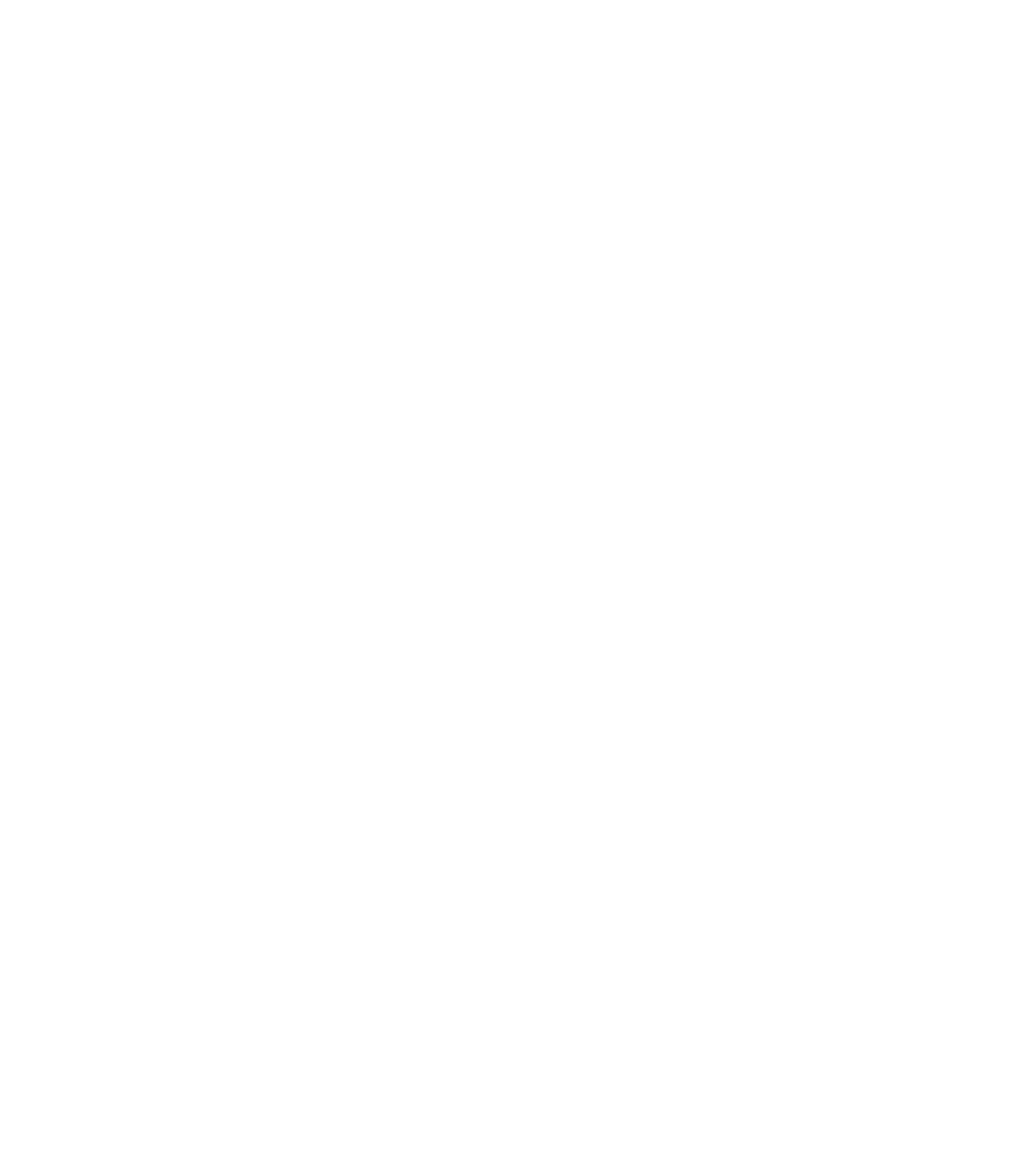
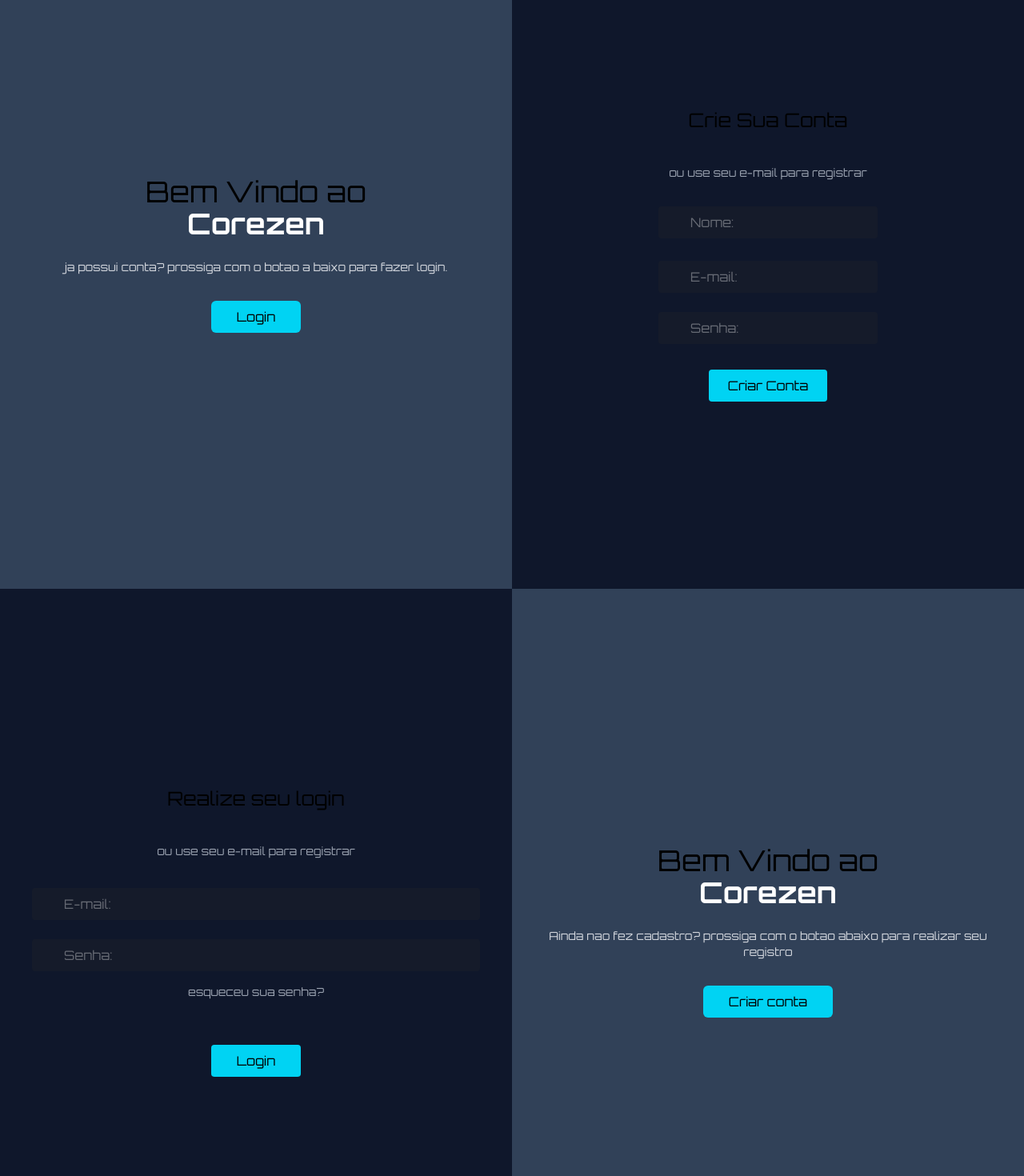
Before and after one commit to JonathanDamascenoBR/Corezen, a React (Vite) app: page / in a window 1280 px wide. Shown: the part 180-1650 px from the top of the page at 80% size. Before the commit the page ends 800 px from the top, so only its background shows below. Built offline with nearby package versions, Linux system fonts and the light colour scheme.

Commit message:
SegundoCommit

```diff
--- a/src/App.jsx
+++ b/src/App.jsx
@@ -1,7 +1,11 @@
+import Login from "./Components/Login";
+
 function App() {
   return (
-    <></>
-  )
+    <>
+      <Login />
+    </>
+  );
 }
 
-export default App
+export default App;
--- /dev/null
+++ b/src/Components/Login.jsx
@@ -0,0 +1,150 @@
+import React from "react";
+
+export default function Login() {
+  return (
+    <div>
+      <div class="max-w-7xl mx-auto mt-20 relative grid md:grid-cols-2 rounded-xl overflow-hidden shadow-2xl">
+        {/* <!-- LADO ESQUERDO --> */}
+        <div class="bg-slate-700 flex flex-col items-center justify-center text-center px-10 py-80">
+          <h1 class="text-4xl mb-6">
+            Bem Vindo ao <br />
+            <span class="font-bold text-white">Corezen</span>
+          </h1>
+
+          <p class="text-gray-300 mb-8 text-sm">
+            ja possui conta? prossiga com o botao a baixo para fazer login.
+          </p>
+
+          <button
+            id="openLogin"
+            class="bg-cyan-400 text-black px-8 py-2 rounded-md hover:bg-cyan-300 transition"
+          >
+            Login
+          </button>
+        </div>
+
+        {/* <!-- LADO DIREITO --> */}
+
+        <div class="bg-slate-900 px-16 py-24 flex flex-col justify-center items-center">
+          <h2 class="text-2xl text-center mb-6">Crie Sua Conta</h2>
+
+          {/* <!-- Ícones --> */}
+          <div class="flex justify-center gap-6 mb-4 text-xl">
+            <i class="bi bi-facebook cursor-pointer hover:text-cyan-400"></i>
+            <i class="bi bi-envelope-fill cursor-pointer hover:text-cyan-400"></i>
+          </div>
+
+          <p class="text-center text-sm text-gray-400 mb-6">
+            ou use seu e-mail para registrar
+          </p>
+
+          {/* <!-- FORM --> */}
+          <form class="flex flex-col gap-4">
+            {/* <!-- Nome --> */}
+            <div class="relative mt-2">
+              <i class="bi bi-person absolute left-3 top-2 text-gray-400/70"></i>
+              <input
+                type="text"
+                placeholder="Nome:"
+                class="w-full pl-10 pr-4 py-2 rounded bg-zinc-800/30 text-white/70 outline-none focus:ring-2 focus:ring-cyan-400"
+              />
+            </div>
+
+            {/* <!-- Email --> */}
+            <div class="relative mt-3">
+              <i class="bi bi-envelope absolute left-3 top-2 text-gray-400/70"></i>
+              <input
+                type="email"
+                placeholder="E-mail:"
+                class="w-full pl-10 pr-4 py-2 rounded bg-zinc-800/30 text-white/70 outline-none focus:ring-2 focus:ring-cyan-400"
+              />
+            </div>
+
+            {/* <!-- Senha --> */}
+            <div class="relative mt-2">
+              <i class="bi bi-lock absolute left-3 top-2 text-gray-400/70"></i>
+              <input
+                type="password"
+                placeholder="Senha:"
+                class="w-full pl-10 pr-4 py-2 rounded bg-zinc-800/30 text-white/70 outline-none focus:ring-2 focus:ring-cyan-400"
+              />
+            </div>
+
+            <button
+              type="submit"
+              class="bg-cyan-400 mt-4 text-black py-2 px-6 rounded w-fit self-center hover:bg-cyan-300 transition"
+            >
+              Criar Conta
+            </button>
+          </form>
+        </div>
+        {/* <!-- LADO ESQUERDO --> */}
+        <div class="bg-slate-900 px-10 py-16 flex flex-col justify-center">
+          <h2 class="text-2xl text-center mb-6">Realize seu login</h2>
+
+          {/* <!-- Ícones --> */}
+          <div class="flex justify-center gap-6 mb-4 text-xl">
+            <i class="bi bi-facebook cursor-pointer hover:text-cyan-400"></i>
+            <i class="bi bi-envelope-fill cursor-pointer hover:text-cyan-400"></i>
+          </div>
+
+          <p class="text-center text-sm text-gray-400 mb-6">
+            ou use seu e-mail para registrar
+          </p>
+
+          {/* <!-- FORM --> */}
+          <form class="flex flex-col gap-4">
+            {/* <!-- Email --> */}
+            <div class="relative mt-3">
+              <i class="bi bi-envelope absolute left-3 top-2 text-gray-400/70"></i>
+              <input
+                type="email"
+                placeholder="E-mail:"
+                class="w-full pl-10 pr-4 py-2 rounded bg-zinc-800/30 text-white/70 outline-none focus:ring-2 focus:ring-cyan-400"
+              />
+            </div>
+
+            {/* <!-- Senha --> */}
+            <div class="relative mt-2">
+              <i class="bi bi-lock absolute left-3 top-2 text-gray-400/70"></i>
+              <input
+                type="password"
+                placeholder="Senha:"
+                class="w-full pl-10 pr-4 py-2 rounded bg-zinc-800/30 text-white/70 outline-none focus:ring-2 focus:ring-cyan-400"
+              />
+            </div>
+            <button class="text-center text-sm text-gray-400 mb-6">
+              esqueceu sua senha?
+            </button>
+
+            <button
+              type="submit"
+              class="bg-cyan-400 mt-4 text-black py-2 px-8 rounded w-fit self-center hover:bg-cyan-300 transition"
+            >
+              Login
+            </button>
+          </form>
+        </div>
+        {/* <!-- LADO DIREITO --> */}
+        <div class="bg-slate-700 flex flex-col items-center justify-center text-center px-10 py-80">
+          <h1 class="text-4xl mb-6">
+            Bem Vindo ao <br />
+            <span class="font-bold text-white">Corezen</span>
+          </h1>
+
+          <p class="text-gray-300 mb-8 text-sm">
+            Ainda nao fez cadastro? prossiga com o botao abaixo para realizar
+            seu registro
+          </p>
+
+          <button
+            id="openLogin"
+            class="bg-cyan-400 text-black px-8 py-2 rounded-md hover:bg-cyan-300 transition"
+          >
+            Criar conta
+          </button>
+        </div>
+      </div>
+    </div>
+  );
+}
--- /dev/null
+++ b/src/pages/Login/login.jsx
@@ -0,0 +1,13 @@
+import React from "react";
+import Login from "../../Components/Login";
+
+function login() {
+  return (
+    <body class="bg-slate-950 text-white orbitron">
+      <main class="w-full px-6 pt-40 pb-20 ">
+        <Login />
+      </main>
+    </body>
+  );
+}
+export default login;
```
